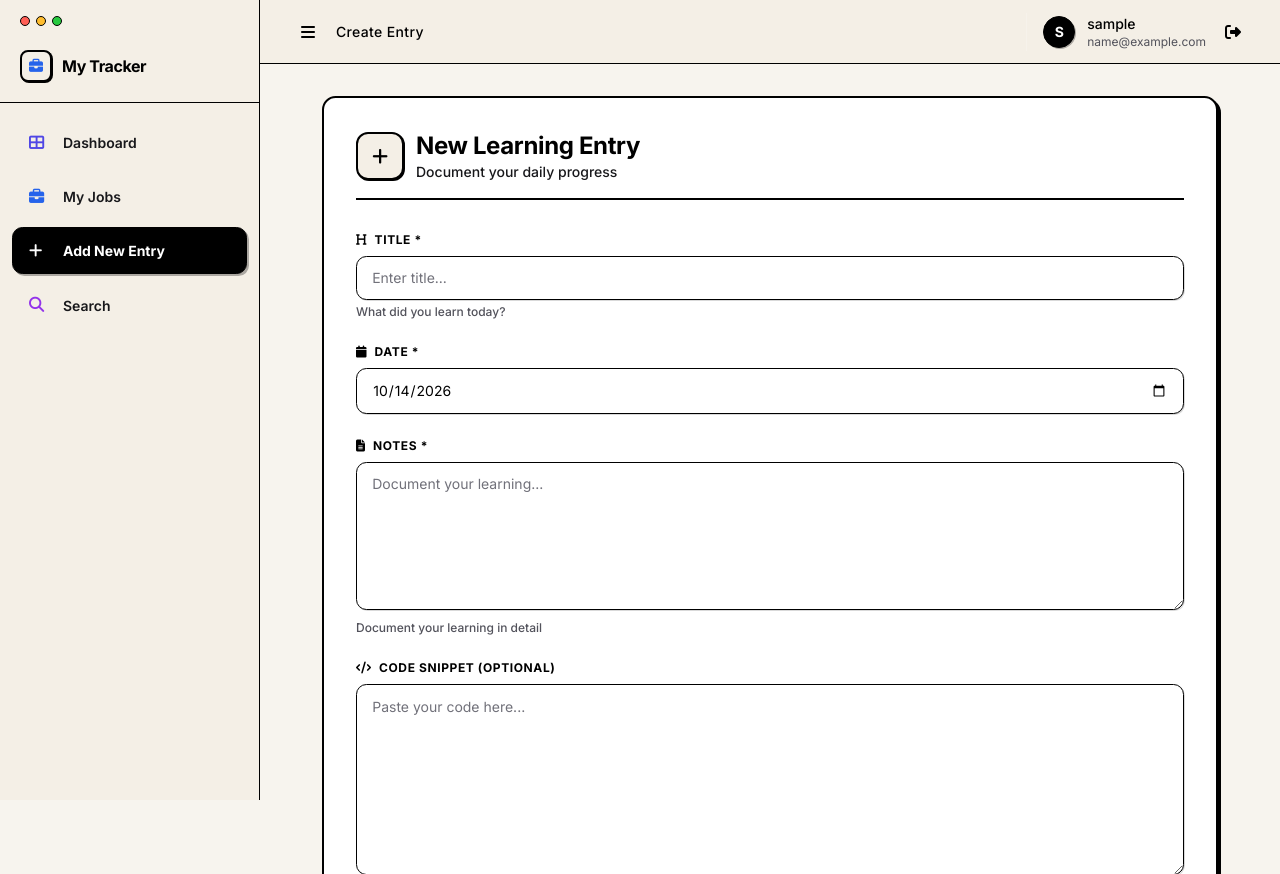
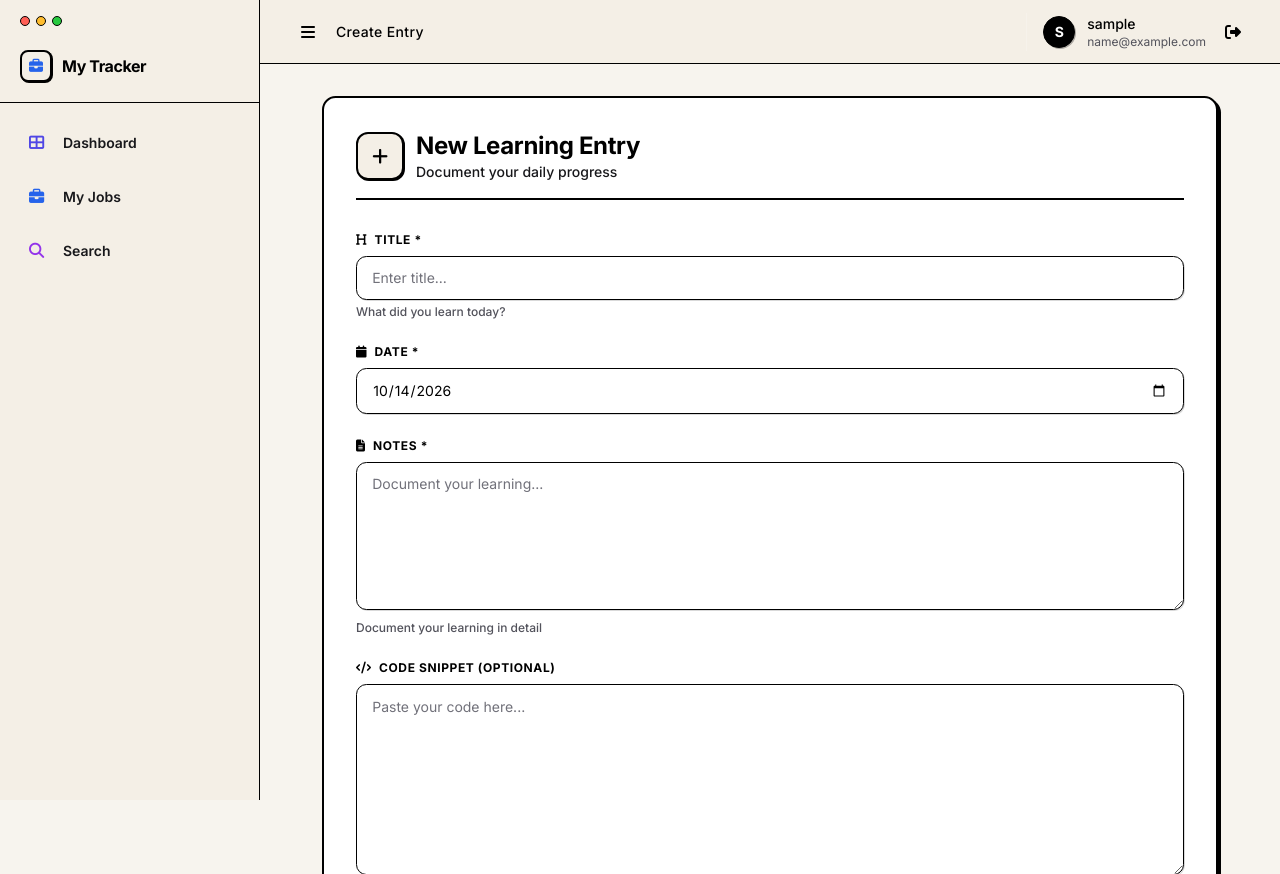
Before and after one commit to kanishkan-b-dev/ai-tracker, a Django app: page /create/ in a window 1280 px wide. Shown: the top 874 px of the page. Run offline with Django 5.2, Linux system fonts and the light colour scheme; the visitor is signed in with stand-in values (Sample User, id 1); some libraries are stand-ins or nearby versions.

Commit message:
Remove Add New Entry link from sidebar navigation

```diff
--- a/templates/base.html
+++ b/templates/base.html
@@ -648,9 +648,6 @@
             <a href="/my-jobs/" class="nav-item {% if '/my-jobs/' in request.path or 'job' in request.path %}active{% endif %}">
                 <i class="fas fa-briefcase text-blue-600"></i><span>My Jobs</span>
             </a>
-            <a href="/create/" class="nav-item {% if request.path == '/create/' %}active{% endif %}">
-                <i class="fas fa-plus text-emerald-600"></i><span>Add New Entry</span>
-            </a>
             <a href="/search/" class="nav-item {% if request.path == '/search/' %}active{% endif %}">
                 <i class="fas fa-search text-purple-600"></i><span>Search</span>
             </a>
```
